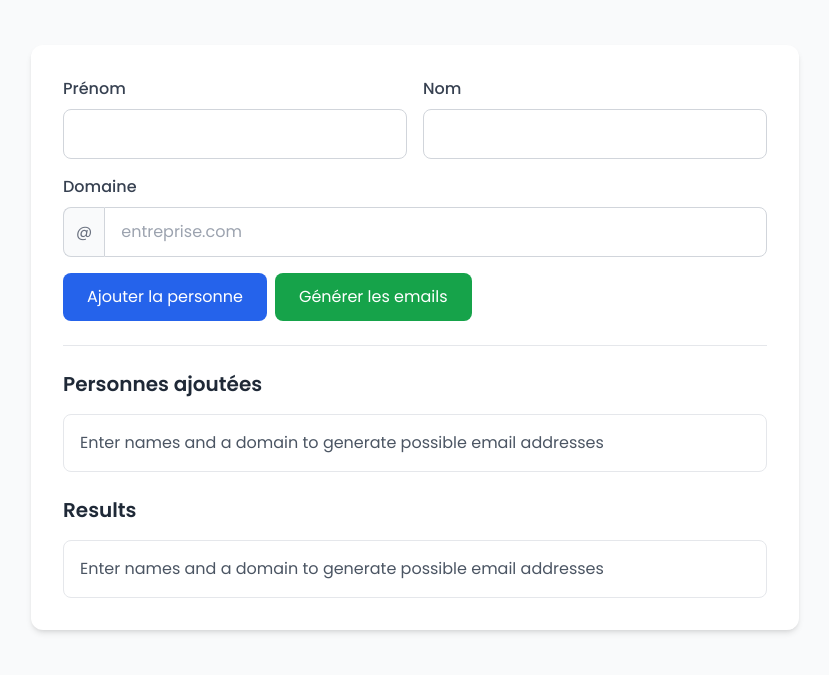
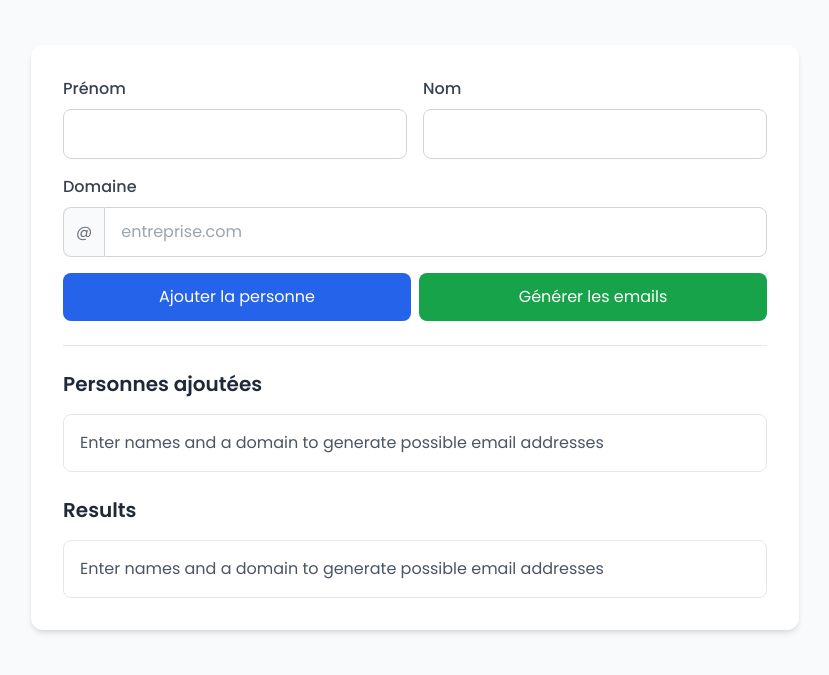
Before and after one commit to gayakaci20/email-finder-web, a plain HTML site: page index.html in a window 1280 px wide. Shown: the part 123-798 px from the top of the page, without its empty margins (225-1054 px from the left). Drawn offline with nearby package versions, Linux system fonts and the light colour scheme.

Commit message:
FIX BUTTON

```diff
--- a/index.html
+++ b/index.html
@@ -60,10 +60,10 @@
             >
           </div>
         </div>
-        <div class="flex flex-col sm:flex-row gap-2">
+        <div class="flex flex-col sm:flex-row gap-2 justify-center items-center">
           <button
             type="submit"
-            class="w-full sm:w-auto bg-blue-600 hover:bg-blue-700 text-white px-6 py-3 rounded-lg transition duration-200"
+            class="w-full sm:w-full bg-blue-600 hover:bg-blue-700 text-white px-6 py-3 rounded-lg transition duration-200"
             data-i18n="addPerson"
           >
             Ajouter la personne
@@ -71,7 +71,7 @@
           <button
             type="button"
             id="generateEmails"
-            class="w-full sm:w-auto bg-green-600 hover:bg-green-700 text-white px-6 py-3 rounded-lg transition duration-200"
+            class="w-1/2 sm:w-full bg-green-600 hover:bg-green-700 text-white px-6 py-3 rounded-lg transition duration-200"
             data-i18n="generateEmails"
           >
             Générer les emails
```
